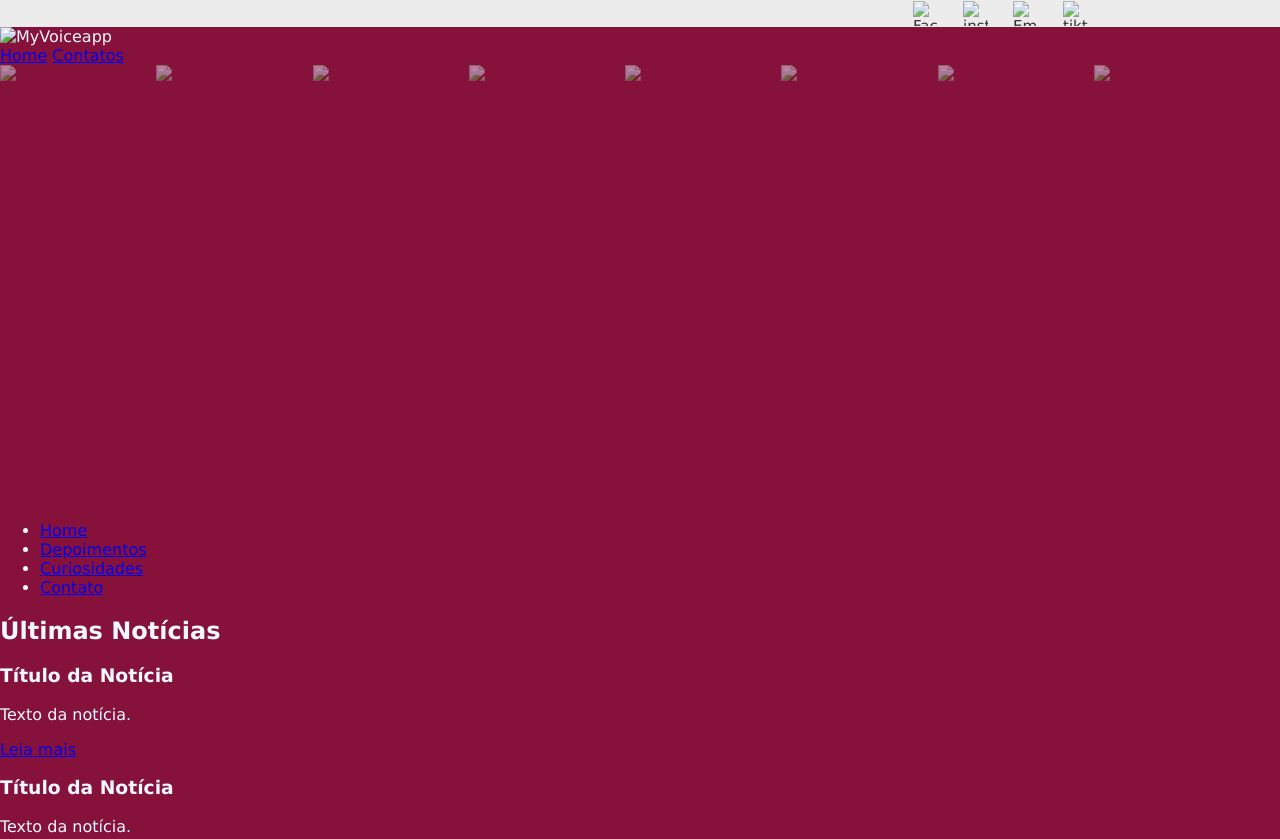
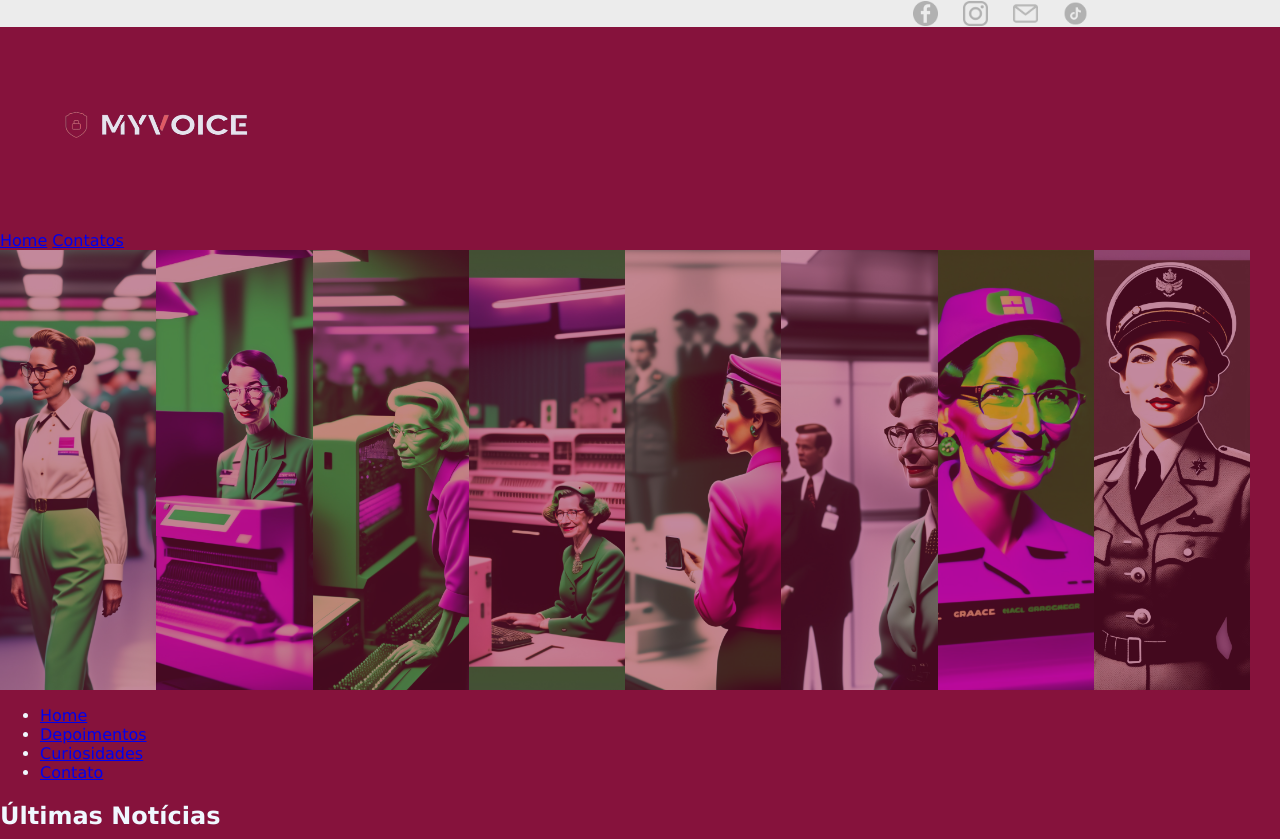
Before and after one commit to isadoramc/Site_myvoice, a plain HTML site: page index.html in a window 1280 px wide. Shown: the top 839 px of the page. Drawn offline with Linux system fonts and the light colour scheme; the site is published under a folder, as on GitHub Pages, so addresses that start at the root find nothing.

Commit message:
atualização das imagens

```diff
--- a/index.html
+++ b/index.html
@@ -4,28 +4,28 @@
     <meta charset="UTF-8">
     <link rel="stylesheet" type="text/css" href="styles.css">
     <title>My Voice app</title>
-    <link rel="icon" sizes="192x192" href="/imags/myvoice-rosa.png">
+    <link rel="icon" sizes="192x192" href="imags/myvoice-rosa.png">
   </head>
   <body>
     <div class="header-top">
       <div class="redes-sociais">
         <a href="https://www.instagram.com/myvoice_app_/" target="_blank">
-            <img src="/imags/49354.png" alt="Facebook">
+            <img src="imags/49354.png" alt="Facebook">
         </a>
         <a href="https://www.instagram.com/myvoice_app_/" target="_blank">
-            <img src="/imags/87390.png" alt="instagram">
+            <img src="imags/87390.png" alt="instagram">
         </a>
         <a href="https://www.instagram.com/myvoice_app_/" target="_blank">
-            <img src="/imags/88042.png" alt="Email">
+            <img src="imags/88042.png" alt="Email">
         </a>
         <a href="https://www.tiktok.com/@myvoice2521?lang=pt-BR" target="_blank">
-            <img src="/imags/4138198.png" alt="tiktok">
+            <img src="imags/4138198.png" alt="tiktok">
         </a>
       </div>
     </div>
     <header>
       <div class="titulo" style="text-align: left;">
-        <img src="/imags/myvoiceroxo.png" alt="MyVoiceapp">
+        <img src="imags/myvoiceroxo.png" alt="MyVoiceapp">
 
 
         <nav>
@@ -36,14 +36,14 @@
       </div>
       <nav>
         <div class="gallery">
-            <img src="/imags/grace (4).jpeg">
-            <img src="/imags/grace (5).jpeg">
-            <img src="/imags/grace (6).jpeg">
-            <img src="/imags/grace (9).jpeg">
-            <img src="/imags/grace (10).jpeg">
-            <img src="/imags/grace (2).jpeg">
-            <img src="/imags/grace (7).jpeg">
-            <img src="/imags/grace (8).jpeg">
+            <img src="imags/grace (4).jpeg">
+            <img src="imags/grace (5).jpeg">
+            <img src="imags/grace (6).jpeg">
+            <img src="imags/grace (9).jpeg">
+            <img src="imags/grace (10).jpeg">
+            <img src="imags/grace (2).jpeg">
+            <img src="imags/grace (7).jpeg">
+            <img src="imags/grace (8).jpeg">
         </div>
         <ul>
           <li><a href="#">Home</a></li>
```
